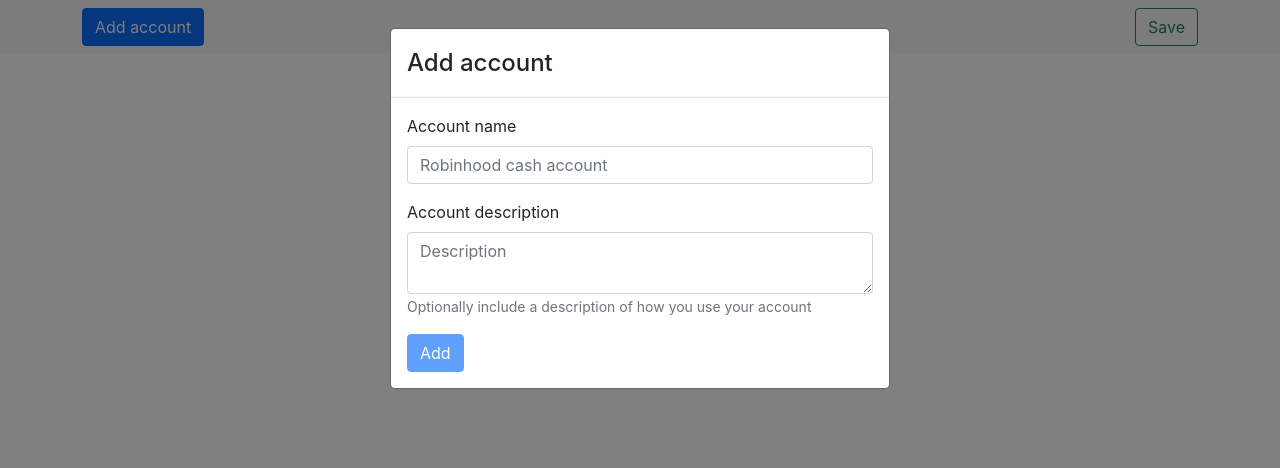
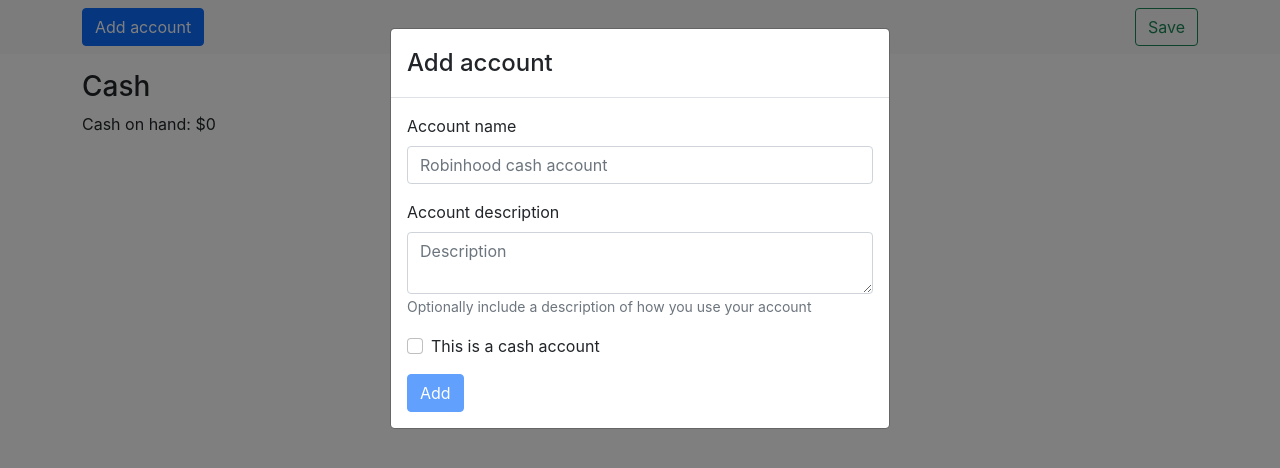
Before and after one commit to zchr/piggy, a React (Create React App) app: page / in a window 1280 px wide. Both pictures are taken after a click on the button "Add account". Shown: the top 468 px of the page. Built offline with nearby package versions, Linux system fonts and the light colour scheme.

Commit message:
Remove investments, add cash on hand overview

```diff
--- a/package.json
+++ b/package.json
@@ -41,5 +41,7 @@
       "last 1 firefox version",
       "last 1 safari version"
     ]
+  },
+  "devDependencies": {
   }
 }
--- a/src/App.tsx
+++ b/src/App.tsx
@@ -2,12 +2,14 @@ import React from 'react';
 import { Container } from 'react-bootstrap';
 import { AccountList } from './accounts/components/AccountList';
 import { Nav } from './accounts/components/Nav';
+import { Overview } from './accounts/components/Overview';
 
 function App() {
 	return (
 		<div>
 			<Nav />
 			<Container>
+				<Overview />
 				<AccountList />
 			</Container>
 		</div>
--- a/src/accounts/components/AccountCard.tsx
+++ b/src/accounts/components/AccountCard.tsx
@@ -10,7 +10,7 @@ interface Props {
 }
 
 export const AccountCard = (props: Props) => {
-	const { name, description } = props.accountMetadata;
+	const { name, description, isCash } = props.accountMetadata;
 	const accountId = props.accountId;
 
 	const [isAddingInvestment, setIsAddingInvestment] = useState<boolean>(false);
@@ -19,10 +19,11 @@ export const AccountCard = (props: Props) => {
 		<>
 			<Card>
 				<Card.Body>
-					<Card.Title className='d-flex justify-content-between'>
-						<span>{name}</span>
-					</Card.Title>
-					<Card.Text>{description}</Card.Text>
+					<Card.Text>
+						{description}
+						<br />
+						Account type: {isCash ? 'Cash' : 'Brokerage'}
+					</Card.Text>
 					<Button variant='primary' onClick={() => setIsAddingInvestment(true)}>
 						Add investment
 					</Button>
--- a/src/accounts/components/AccountList.tsx
+++ b/src/accounts/components/AccountList.tsx
@@ -28,7 +28,7 @@ const AccountListInternal = (props: Props) => {
 							<div>
 								<h3>{account.name}</h3>
 								{previousInvestment && (
-									<p>Total value: {previousInvestment.totalValue}</p>
+									<p>Total value: ${previousInvestment.totalValue}</p>
 								)}
 							</div>
 							<Accordion.Toggle
--- a/src/accounts/components/AddAccount.tsx
+++ b/src/accounts/components/AddAccount.tsx
@@ -13,6 +13,7 @@ export const AddAccount = (props: Props) => {
 	const { isAddingAccount, setIsAddingAccount } = props;
 	const [name, setName] = useState<string>('');
 	const [description, setDescription] = useState<string>('');
+	const [isCash, setIsCash] = useState<boolean>(false);
 	const dispatch = useAppDispatch();
 
 	return (
@@ -45,6 +46,14 @@ export const AddAccount = (props: Props) => {
 								Optionally include a description of how you use your account
 							</Form.Text>
 						</Form.Group>
+						<Form.Group className='mb-3'>
+							<Form.Check
+								type='checkbox'
+								label='This is a cash account'
+								checked={isCash}
+								onChange={(e) => setIsCash(e.target.checked)}
+							/>
+						</Form.Group>
 						<Button
 							variant='primary'
 							type='submit'
@@ -52,7 +61,7 @@ export const AddAccount = (props: Props) => {
 								e.preventDefault();
 								setName('');
 								setDescription('');
-								dispatch(addAccount({ name, description }));
+								dispatch(addAccount({ name, description, isCash }));
 							}}
 							disabled={name.length === 0}
 						>
--- a/src/accounts/components/AddInvestment.tsx
+++ b/src/accounts/components/AddInvestment.tsx
@@ -14,6 +14,9 @@ export const AddInvestment = (props: Props) => {
 	const dispatch = useAppDispatch();
 
 	const { accountId, isAddingInvestment, setIsAddingInvestment } = props;
+	const [investmentDate, setInvestmentDate] = useState<string>(
+		new Date().toISOString().split('T')[0]
+	);
 	const [cashAdded, setCashAdded] = useState<number | null>(null);
 	const [totalValue, setTotalValue] = useState<number | null>(null);
 
@@ -29,6 +32,23 @@ export const AddInvestment = (props: Props) => {
 				</Modal.Header>
 				<Modal.Body>
 					<Form>
+						<Form.Group className='mb-3'>
+							<Form.Label>Investment date</Form.Label>
+							<Form.Control
+								type='date'
+								value={investmentDate}
+								onChange={(e) => {
+									const raw = e.target.value;
+
+									setInvestmentDate(raw);
+								}}
+							/>
+							<Form.Text className='text-muted'>
+								{isFirstInvestment
+									? 'If you know (roughly) the total amount of cash that you have added in the lifetime of your account, you may enter it here. Otherwise, enter the total account value in both of these boxes.'
+									: 'The amount of cash that you added to this account since the last investment that you recorded'}
+							</Form.Text>
+						</Form.Group>
 						<Form.Group className='mb-3'>
 							<Form.Label>Cash added</Form.Label>
 							<Form.Control
@@ -85,7 +105,7 @@ export const AddInvestment = (props: Props) => {
 									addInvestment({
 										accountId,
 										investment: {
-											date: new Date().getTime(),
+											date: new Date(investmentDate).getTime(),
 											cashAdded: cashAdded!,
 											totalValue: totalValue!,
 										},
--- a/src/accounts/components/InvestmentList.tsx
+++ b/src/accounts/components/InvestmentList.tsx
@@ -1,13 +1,17 @@
 import React from 'react';
-import { Table } from 'react-bootstrap';
+import { Button, Table } from 'react-bootstrap';
 import { LineChart, XAxis, YAxis, Line, Label } from 'recharts';
 import { useAppSelector as useSelector } from '../../app/hooks';
+import { deleteInvestment } from '../reducers/AccountReducer';
+import { useAppDispatch } from '../../app/hooks';
 
 interface Props {
 	accountId: number;
 }
 
 export const InvestmentList = (props: Props) => {
+	const dispatch = useAppDispatch();
+
 	const { accountId } = props;
 
 	const investments = useSelector(
@@ -15,17 +19,14 @@ export const InvestmentList = (props: Props) => {
 	);
 
 	const twr = (investmentId: number) => {
-		if (investmentId === 0) {
-			return 1;
-		}
-
 		const current = investments[investmentId];
-		const previous = investments[investmentId - 1];
+		const previousTotalValue =
+			investmentId === 0 ? 0 : investments[investmentId - 1].totalValue;
 
 		return (
 			1 +
-			(current.totalValue - previous.totalValue - current.cashAdded) /
-				(previous.totalValue + current.cashAdded)
+			(current.totalValue - previousTotalValue - current.cashAdded) /
+				(previousTotalValue + current.cashAdded)
 		);
 	};
 
@@ -41,6 +42,9 @@ export const InvestmentList = (props: Props) => {
 		};
 	});
 
+	const daysOfAccount = data.length > 0 ? data[data.length - 1].days : 365;
+	const annualizedTwr = (1 + totalTwr) ** (365.0 / daysOfAccount) - 1;
+
 	// Run back through the investments to calculate cumulative cash added
 	for (let i = 1; i < investments.length; i++) {
 		const current = data[i];
@@ -52,6 +56,7 @@ export const InvestmentList = (props: Props) => {
 	return (
 		<>
 			<p>Time-weighted return: {totalTwr}</p>
+			<p>Annualized return: {annualizedTwr}</p>
 			<LineChart width={700} height={300} data={data} className='mb-3'>
 				<XAxis dataKey='days' type='number' domain={['0', 'dataMax']}>
 					<Label
@@ -70,7 +75,7 @@ export const InvestmentList = (props: Props) => {
 						<th>Date</th>
 						<th>Cash added</th>
 						<th>Account value</th>
-						<th>Time-weighted return</th>
+						<th></th>
 					</tr>
 				</thead>
 				<tbody>
@@ -79,7 +84,16 @@ export const InvestmentList = (props: Props) => {
 							<td>{new Date(investment.date).toDateString()}</td>
 							<td>{investment.cashAdded}</td>
 							<td>{investment.totalValue}</td>
-							<td>{twrs[i]}</td>
+							<td>
+								<Button
+									onClick={() =>
+										dispatch(deleteInvestment({ accountId, investmentId: i }))
+									}
+									variant='outline-danger'
+								>
+									Delete
+								</Button>
+							</td>
 						</tr>
 					))}
 				</tbody>
--- /dev/null
+++ b/src/accounts/components/Overview.tsx
@@ -0,0 +1,47 @@
+import React from 'react';
+import { LineChart, XAxis, YAxis, Line, Label } from 'recharts';
+import { useAppSelector as useSelector } from '../../app/hooks';
+import { InvestmentState } from '../reducers/AccountReducer';
+
+export const Overview = () => {
+	const cashAccounts = useSelector((state) =>
+		state.account.accounts.filter((a) => a.isCash)
+	);
+
+	const investments = cashAccounts
+		.reduce(
+			(prev: InvestmentState[], curr) => prev.concat(curr.investments),
+			[]
+		)
+		.sort((a, b) => a.date - b.date);
+
+	const firstInvestmentDate = investments.length > 0 ? investments[0].date : 0;
+	const data = investments.map((i) => {
+		return {
+			days: (i.date - firstInvestmentDate) / (24 * 60 * 60 * 1000),
+			totalValue: i.totalValue,
+		};
+	});
+
+	const cash = cashAccounts
+		.map((a) =>
+			a.investments.length > 0
+				? a.investments[a.investments.length - 1].totalValue
+				: 0
+		)
+		.reduce((prev, curr) => prev + curr, 0);
+
+	return (
+		<>
+			<h3>Cash</h3>
+			<p>Cash on hand: ${cash}</p>
+			<LineChart width={700} height={300} data={data} className='mb-3'>
+				<XAxis dataKey='days' type='number' domain={['0', 'dataMax']}>
+					<Label value='Days' offset={0} position='insideBottom' />
+				</XAxis>
+				<YAxis />
+				<Line type='monotone' dataKey='totalValue' stroke='#8884d8' />
+			</LineChart>
+		</>
+	);
+};
--- a/src/accounts/reducers/AccountReducer.ts
+++ b/src/accounts/reducers/AccountReducer.ts
@@ -13,6 +13,7 @@ export interface InvestmentState {
 export interface AccountMetadataState {
     name: string;
     description: string | undefined;
+    isCash: boolean;
     investments: InvestmentState[];
 }
 
@@ -24,7 +25,7 @@ const accountSlice = createSlice({
     name: 'account',
     initialState,
     reducers: {
-        addAccount: (state, action: { payload: { name: string, description: string | undefined } }) => {
+        addAccount: (state, action: { payload: { name: string, description: string | undefined, isCash: boolean } }) => {
             const accountMetadata = {
                 ...action.payload,
                 investments: []
@@ -33,11 +34,20 @@ const accountSlice = createSlice({
         },
         addInvestment: (state, action: { payload: { accountId: number, investment: InvestmentState } }) => {
             const { accountId, investment } = action.payload;
-            state.accounts[accountId].investments.push(investment);
+            const investments = state.accounts[accountId].investments;
+
+            investments.push(investment);
+            investments.sort((a, b) => a.date - b.date);
+
+            state.accounts[accountId].investments = investments;
+        },
+        deleteInvestment: (state, action: { payload: { accountId: number, investmentId: number } }) => {
+            const { accountId, investmentId } = action.payload;
+            state.accounts[accountId].investments.splice(investmentId, 1);
         }
     }
 });
 
-export const { addAccount, addInvestment } = accountSlice.actions;
+export const { addAccount, addInvestment, deleteInvestment } = accountSlice.actions;
 
 export default accountSlice.reducer;
```
Also changed, not shown: 1 other file (tests, documents, lock files or other folders).
